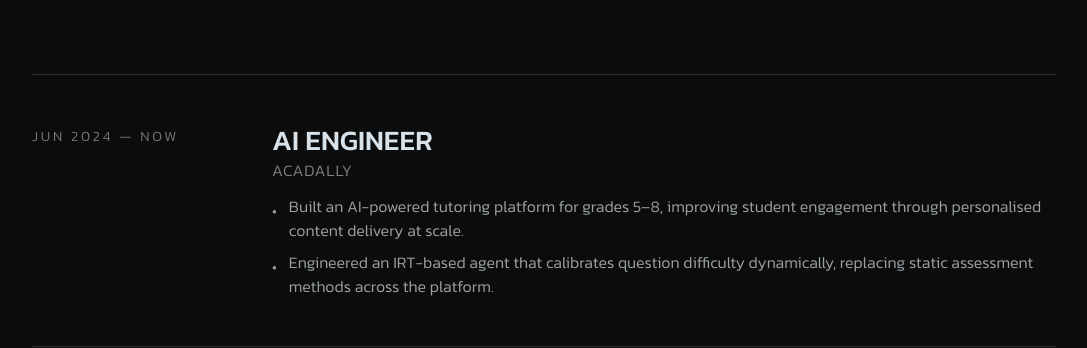
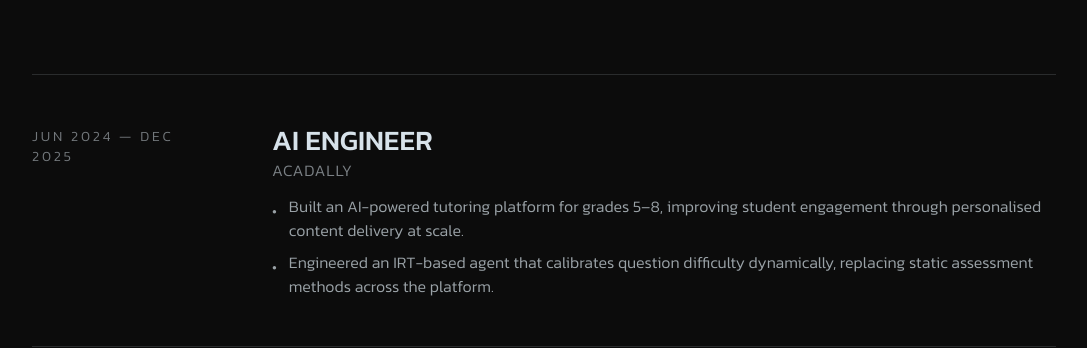
Before and after one commit to Aniketsingh12/AI-enginer-protfolio, a React (Vite) app: page / in a window 1280 px wide. Shown: the part 7780-8128 px from the top of the page, without its empty margins (96-1183 px from the left). Built offline with nearby package versions, Linux system fonts and the light colour scheme.

Commit message:
Update experience period for AI Engineer role

```diff
--- a/src/data/experience.ts
+++ b/src/data/experience.ts
@@ -7,7 +7,7 @@ export type Experience = {
 
 export const EXPERIENCE: Experience[] = [
   {
-    period: 'Jun 2024 — Now',
+    period: 'Jun 2024 — Dec 2025',
     role: 'AI Engineer',
     org: 'Acadally',
     points: [
```
